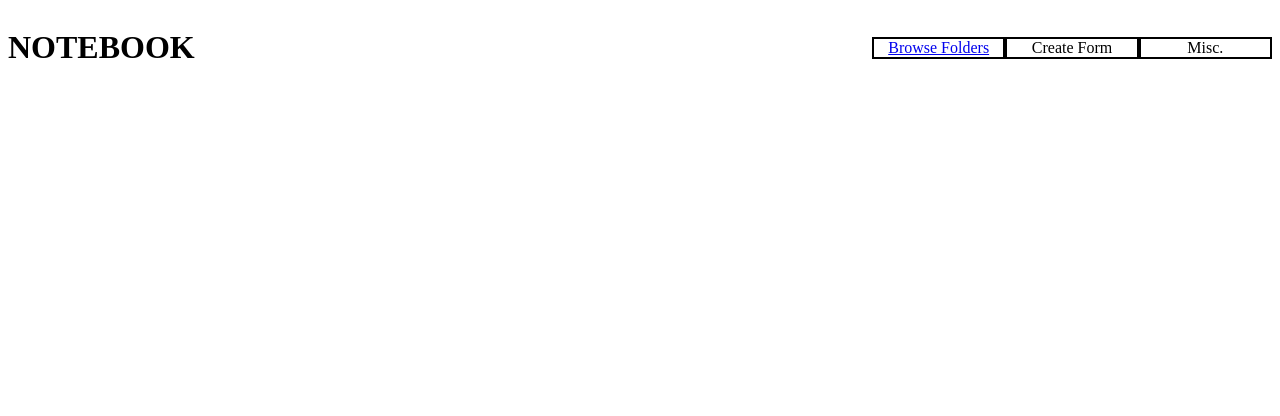
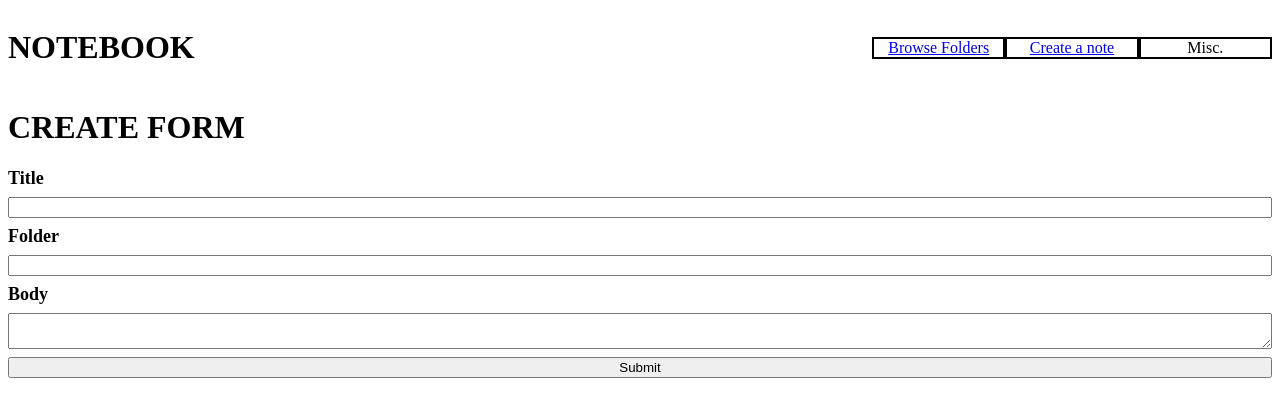
Before and after one commit to muuuy/notebook, a React (Vite) app in the folder client/: page /create-note in a window 1280 px wide. Shown: the top 416 px of the page. Built offline with nearby package versions, Linux system fonts and the light colour scheme.

Commit message:
feat: worked more on the form

```diff
--- a/client/src/App.tsx
+++ b/client/src/App.tsx
@@ -1,12 +1,11 @@
 import { Navbar } from "./components/Navbar/Navbar";
 import { Folders } from "./components/Folders/Folders";
 import { Home } from "./components/Home/Home";
+import { NoteForm } from "./components/NoteForm/NoteForm";
 
-import { useState } from "react";
 import { Route, Routes } from "react-router-dom";
 
 function App() {
-  const [count, setCount] = useState(0);
 
   return (
     <>
@@ -15,6 +14,7 @@ function App() {
         <Routes>
           <Route path="/" element={<Home />} />
           <Route path="/folders" element={<Folders />} />
+          <Route path="/create-note" element={<NoteForm />} />
         </Routes>
       </div>
     </>
--- a/client/src/components/Navbar/Navbar.tsx
+++ b/client/src/components/Navbar/Navbar.tsx
@@ -10,7 +10,9 @@ const Navbar = () => {
         <li>
           <Link to={"/folders"}>Browse Folders</Link>
         </li>
-        <li>Create Form</li>
+        <li>
+          <Link to={"/create-note"}>Create a note</Link>
+        </li>
         <li>Misc.</li>
       </ul>
     </div>
--- /dev/null
+++ b/client/src/components/NoteForm/NoteForm.module.scss
@@ -0,0 +1,15 @@
+.note_form__container {
+  display: flex;
+  flex-direction: column;
+
+  .form__container {
+    display: flex;
+    flex-direction: column;
+    gap: 8px;
+
+    label {
+      font-size: 18px;
+      font-weight: 900;
+    }
+  }
+}
--- a/client/src/components/NoteForm/NoteForm.tsx
+++ b/client/src/components/NoteForm/NoteForm.tsx
@@ -1,5 +1,7 @@
 import { useState } from "react";
 import { NoteData } from "./NoteFormInterface";
+
+import styles from "./NoteForm.module.scss";
 
 const NoteForm = () => {
   const [formInfo, setFormInfo] = useState<NoteData>({
@@ -8,7 +10,12 @@ const NoteForm = () => {
     body: "",
   });
 
-  const updateFormInfo = (event: React.ChangeEvent<HTMLInputElement>) => {
+  // Update form info when the user types
+  const updateFormInfo = (
+    event:
+      | React.ChangeEvent<HTMLInputElement>
+      | React.ChangeEvent<HTMLTextAreaElement>
+  ) => {
     event.preventDefault();
 
     const { name, value } = event.target;
@@ -16,28 +23,39 @@ const NoteForm = () => {
     setFormInfo((prev) => ({ ...prev, [name]: value }));
   };
 
+  // User submits the form
+  const handleSubmit = (event: React.FormEvent<HTMLFormElement>) => {
+    event.preventDefault();
+
+    console.log("submitted");
+  };
+
   return (
-    <div>
+    <div className={styles.note_form__container}>
       <h1>CREATE FORM</h1>
-      <form>
+      <form className={styles.form__container} onSubmit={handleSubmit}>
         <label htmlFor="title">Title</label>
         <input
           name="title"
+          id="title"
           value={formInfo.title}
           onChange={(event) => updateFormInfo(event)}
         />
         <label htmlFor="folder">Folder</label>
         <input
           name="folder"
+          id="folder"
           value={formInfo.folder}
           onChange={(event) => updateFormInfo(event)}
         />
         <label htmlFor="body">Body</label>
-        <input
+        <textarea
           name="body"
+          id="body"
           value={formInfo.body}
           onChange={(event) => updateFormInfo(event)}
         />
+        <button type="submit">Submit</button>
       </form>
     </div>
   );
```
